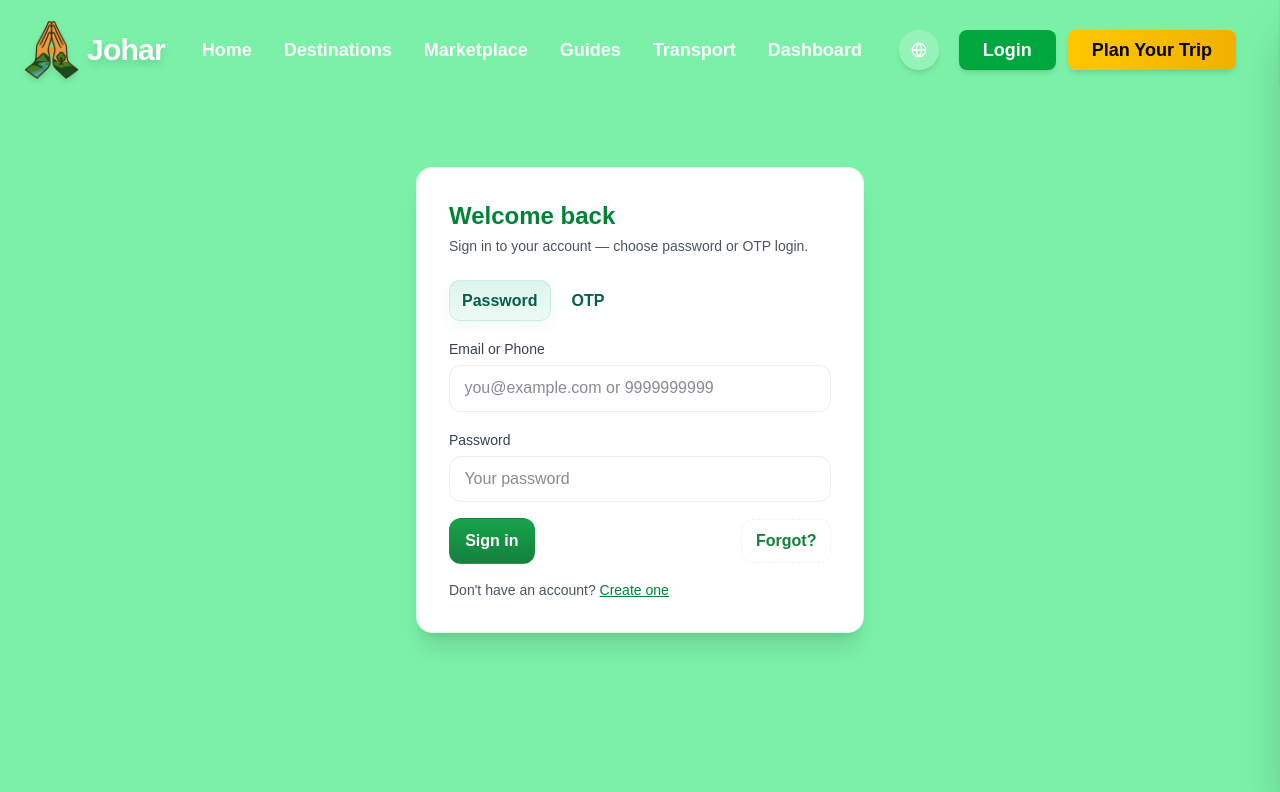
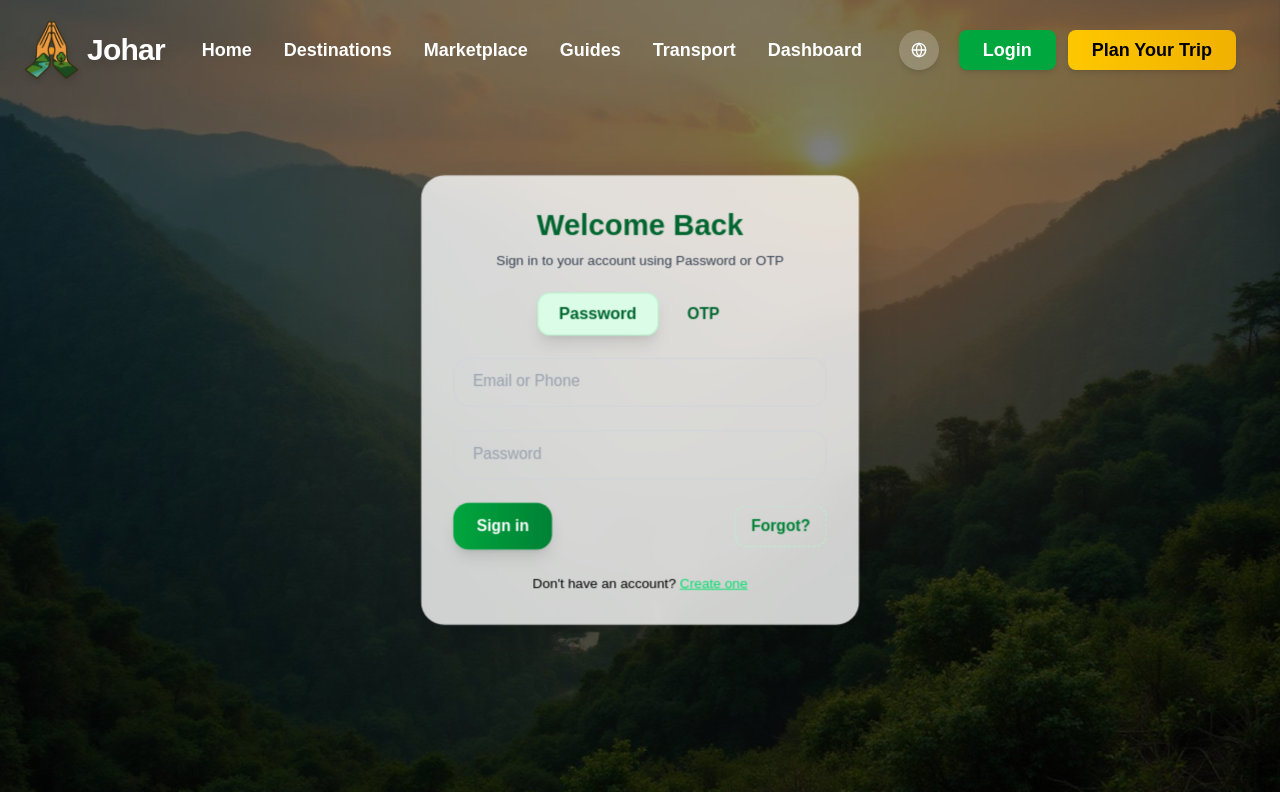
Before and after one commit to MAYANKSHARMA01010/sih_explore_jharkhand, a Next.js app: page /login in a window 1280 px wide. Shown: the top 792 px of the page. Built offline with nearby package versions, Linux system fonts and the light colour scheme.

Commit message:
changed CSS

```diff
--- a/src/app/(pages)/login/page.tsx
+++ b/src/app/(pages)/login/page.tsx
@@ -1,30 +1,15 @@
-/* eslint-disable react/no-unescaped-entities */
-/* eslint-disable @typescript-eslint/no-explicit-any */
-/* eslint-disable @typescript-eslint/no-unused-vars */
 "use client";
 
 import React, { useEffect, useState } from "react";
 import { useRouter } from "next/navigation";
 import Navbar from "@/app/components/common/navbar";
-import Footer from "@/app/components/common/footer";
-
-/**
- * LoginPage.tsx
- *
- * Companion login page to the SignupWizard. Matches the green & white theme and
- * provides two login methods:
- * - Password login (email + password)
- * - OTP login (email or phone -> send OTP -> verify)
- *
- * All network calls are placeholders (POST to /api/...). Keep or replace them with
- * your server-side implementations.
- */
+import heroImage from "../../../public/heroImage.jpg";
 
 type LoginMode = "password" | "otp";
 
 export default function LoginPage() {
   const [mode, setMode] = useState<LoginMode>("password");
-  const [identifier, setIdentifier] = useState(""); // email or phone
+  const [identifier, setIdentifier] = useState("");
   const [password, setPassword] = useState("");
   const [otpCode, setOtpCode] = useState("");
   const [otpSentId, setOtpSentId] = useState<string | null>(null);
@@ -36,14 +21,18 @@ export default function LoginPage() {
 
   useEffect(() => {
     let t: number | undefined;
-    if (resendCounter > 0) t = window.setTimeout(() => setResendCounter(resendCounter - 1), 1000);
-    return () => { if (t !== undefined) clearTimeout(t); };
+    if (resendCounter > 0)
+      t = window.setTimeout(() => setResendCounter(resendCounter - 1), 1000);
+    return () => {
+      if (t !== undefined) clearTimeout(t);
+    };
   }, [resendCounter]);
 
   const isValidEmail = (e: string) => /^\S+@\S+\.\S+$/.test(e);
-  const isValidPhone = (p: string) => /^\d{10,15}$/.test(p.replace(/[^0-9]/g, ""));
+  const isValidPhone = (p: string) =>
+    /^\d{10,15}$/.test(p.replace(/[^0-9]/g, ""));
 
-  async function postJSON(url: string, body: any) {
+  async function postJSON<T>(url: string, body: Record<string, unknown>): Promise<T> {
     setLoading(true);
     setError(null);
     try {
@@ -52,194 +41,303 @@ export default function LoginPage() {
         headers: { "Content-Type": "application/json" },
         body: JSON.stringify(body),
       });
-      const json = await res.json();
-      if (!res.ok) throw new Error(json?.message || "Request failed");
+      const json = (await res.json()) as T;
+      if (!res.ok) throw new Error((json as any)?.message || "Request failed");
       return json;
-    } catch (err: any) {
-      setError(err.message || "Network error");
+    } catch (err: unknown) {
+      if (err instanceof Error) setError(err.message);
+      else setError("Network error");
       throw err;
     } finally {
       setLoading(false);
     }
   }
 
-  /* Password login */
+  const resetAll = () => {
+    setIdentifier("");
+    setPassword("");
+    setOtpCode("");
+    setOtpSentId(null);
+    setError(null);
+    setResendCounter(0);
+  };
+
   async function submitPasswordLogin() {
     if (!isValidEmail(identifier)) return setError("Enter a valid email");
-    if (!password || password.length < 6) return setError("Enter your password (min 6 chars)");
-    try {
-      const json = await postJSON("/api/login", { method: "password", email: identifier, password });
-      // expected: { success: true }
+    if (!password || password.length < 6)
+      return setError("Enter your password (min 6 chars)");
+
+    await postJSON<{ success: boolean }>("/api/login", {
+      method: "password",
+      email: identifier,
+      password,
+    });
+
     setLoggedIn(true);
-    } catch (err) {}
+    resetAll();
   }
 
-  /* OTP flow */
   async function sendOtp() {
-    // accept either email or phone
     const val = identifier.trim();
-    if (isValidEmail(val)) {
-      // email
-    } else if (isValidPhone(val)) {
-      // phone
-    } else {
+    if (!isValidEmail(val) && !isValidPhone(val))
       return setError("Enter a valid email or phone number");
-    }
 
-    try {
-      const json = await postJSON("/api/send-otp", { method: isValidEmail(identifier) ? "email" : "phone", value: identifier, purpose: "login" });
+    const json = await postJSON<{ sentId: string; ttlSeconds: number }>("/api/send-otp", {
+      method: isValidEmail(identifier) ? "email" : "phone",
+      value: identifier,
+      purpose: "login",
+    });
+
     setOtpSentId(json.sentId ?? null);
     setResendCounter(json.ttlSeconds ?? 120);
-    } catch (err) {}
+    setOtpCode(""); // Reset OTP input
   }
 
   async function verifyOtp() {
     if (!otpSentId) return setError("No OTP request found. Please send OTP first.");
     if (!otpCode || otpCode.length < 4) return setError("Enter the OTP code");
-    try {
-      const json = await postJSON("/api/verify-otp", { sentId: otpSentId, code: otpCode });
-      if (json.verified) setLoggedIn(true);
-      else setError("OTP invalid or expired");
-    } catch (err) {}
+
+    const json = await postJSON<{ verified: boolean }>("/api/verify-otp", {
+      sentId: otpSentId,
+      code: otpCode,
+    });
+
+    if (json.verified) {
+      setLoggedIn(true);
+      resetAll();
+    } else {
+      setError("OTP invalid or expired");
     }
-
-  function resetError() { setError(null); }
+  }
 
   return (
     <>
       <Navbar />
-    <div className="min-h-screen flex items-center justify-center bg-green-300 py-12">
-      <div className="w-full max-w-md bg-white rounded-2xl shadow-xl p-8 border border-green-100">
-        <h1 className="text-2xl font-bold text-green-700 mb-1">Welcome back</h1>
-        <p className="text-sm text-gray-600 mb-6">Sign in to your account — choose password or OTP login.</p>
+      <div
+        className="min-h-screen flex items-center justify-center bg-cover bg-center relative animate-zoom-slow"
+        style={{ backgroundImage: `url(${heroImage.src})` }}
+      >
+        <div className="absolute inset-0 bg-black/50"></div>
 
-        <div className="flex gap-2 mb-4">
-          <button className={`tab ${mode === 'password' ? 'tab-active' : ''}`} onClick={() => { setMode('password'); setOtpSentId(null); setOtpCode(''); setError(null); }}>Password</button>
-          <button className={`tab ${mode === 'otp' ? 'tab-active' : ''}`} onClick={() => { setMode('otp'); setPassword(''); setError(null); }}>OTP</button>
+        <div className="relative w-full max-w-md bg-white/80 backdrop-blur-lg rounded-3xl shadow-2xl p-8 border border-white/20 transform transition-all duration-700 scale-95 opacity-0 animate-fade-in">
+          <h1 className="text-3xl font-extrabold text-green-800 mb-2 text-center">
+            Welcome Back
+          </h1>
+          <p className="text-sm text-gray-700 mb-6 text-center">
+            Sign in to your account using Password or OTP
+          </p>
+
+          <div className="flex justify-center gap-3 mb-6">
+            <button
+              className={`px-5 py-2 rounded-xl font-bold text-green-800 transition-all duration-300 ${
+                mode === "password"
+                  ? "bg-green-100 border border-green-200 shadow-lg scale-105"
+                  : "bg-transparent border border-transparent hover:bg-green-50"
+              }`}
+              onClick={() => {
+                setMode("password");
+                resetAll();
+              }}
+            >
+              Password
+            </button>
+            <button
+              className={`px-5 py-2 rounded-xl font-bold text-green-800 transition-all duration-300 ${
+                mode === "otp"
+                  ? "bg-green-100 border border-green-200 shadow-lg scale-105"
+                  : "bg-transparent border border-transparent hover:bg-green-50"
+              }`}
+              onClick={() => {
+                setMode("otp");
+                resetAll();
+              }}
+            >
+              OTP
+            </button>
           </div>
 
-        <div className="space-y-4">
-          <label className="block">
-            <span className="text-sm text-gray-700">Email or Phone</span>
-            <input value={identifier} onChange={(e) => setIdentifier(e.target.value)} className="mt-1 input" placeholder="you@example.com or 9999999999" />
+          <div className="space-y-6">
+            <div className="relative">
+              <input
+                type="text"
+                value={identifier}
+                onChange={(e) => setIdentifier(e.target.value)}
+                id="identifier"
+                className="peer w-full px-5 py-3 rounded-2xl border border-gray-300 text-gray-900 placeholder-transparent focus:outline-none focus:border-green-500 focus:ring-2 focus:ring-green-200 transition"
+                placeholder="Your email or phone"
+              />
+              <label
+                htmlFor="identifier"
+                className="absolute left-5 top-3 text-gray-400 text-sm transition-all peer-placeholder-shown:top-3 peer-placeholder-shown:text-gray-400 peer-placeholder-shown:text-base peer-focus:top-0 peer-focus:text-green-700 peer-focus:text-sm cursor-text select-none"
+              >
+                Email or Phone
               </label>
+            </div>
 
-          {mode === 'password' && (
+            {mode === "password" && (
               <>
-              <label className="block">
-                <span className="text-sm text-gray-700">Password</span>
-                <input type="password" value={password} onChange={(e) => setPassword(e.target.value)} className="mt-1 input" placeholder="Your password" />
+                <div className="relative">
+                  <input
+                    type="password"
+                    value={password}
+                    onChange={(e) => setPassword(e.target.value)}
+                    id="password"
+                    className="peer w-full px-5 py-3 rounded-2xl border border-gray-300 text-gray-900 placeholder-transparent focus:outline-none focus:border-green-500 focus:ring-2 focus:ring-green-200 transition"
+                    placeholder="Your password"
+                  />
+                  <label
+                    htmlFor="password"
+                    className="absolute left-5 top-3 text-gray-400 text-sm transition-all peer-placeholder-shown:top-3 peer-placeholder-shown:text-gray-400 peer-placeholder-shown:text-base peer-focus:top-0 peer-focus:text-green-700 peer-focus:text-sm cursor-text select-none"
+                  >
+                    Password
                   </label>
+                </div>
 
                 <div className="flex items-center justify-between">
-                <button className="btn-primary" onClick={submitPasswordLogin} disabled={loading}>Sign in</button>
-                <button className="btn-ghost" onClick={() => {/* forgot password flow placeholder */}}>Forgot?</button>
+                  <button
+                    className="px-6 py-3 bg-gradient-to-r from-green-600 to-green-700 hover:from-green-700 hover:to-green-600 text-white rounded-2xl font-bold shadow-lg transform hover:-translate-y-1 transition"
+                    onClick={submitPasswordLogin}
+                    disabled={loading}
+                  >
+                    Sign in
+                  </button>
+                  <button className="px-4 py-2 text-green-700 font-semibold rounded-xl border border-dashed border-green-200 hover:bg-green-50 transition">
+                    Forgot?
+                  </button>
                 </div>
               </>
             )}
 
-          {mode === 'otp' && (
+            {mode === "otp" && (
               <>
-              <div className="flex gap-2">
-                <button className="btn" onClick={sendOtp} disabled={!!otpSentId || resendCounter>0}>Send OTP</button>
-                <button className="btn-ghost" disabled={!otpSentId || resendCounter>0} onClick={sendOtp}>Resend</button>
-                <div className="ml-auto text-sm text-gray-500 self-center">{resendCounter>0 ? `${resendCounter}s` : ''}</div>
+                <div className="flex gap-2 mt-2">
+                  <button
+                    className="flex-1 px-4 py-3 bg-gray-100 text-green-700 rounded-xl font-semibold hover:bg-gray-200 transition transform hover:-translate-y-0.5"
+                    onClick={sendOtp}
+                    disabled={!!otpSentId || resendCounter > 0}
+                  >
+                    Send OTP
+                  </button>
+                  <button
+                    className="px-4 py-3 text-green-700 rounded-xl border border-dashed border-green-200 font-semibold hover:bg-green-50 transition"
+                    disabled={!otpSentId || resendCounter > 0}
+                    onClick={sendOtp}
+                  >
+                    Resend
+                  </button>
+                  <div className="ml-auto text-sm text-gray-500 self-center">
+                    {resendCounter > 0 ? `${resendCounter}s` : ""}
+                  </div>
                 </div>
 
                 {otpSentId && (
-                <div>
-                  <label className="block mt-2">
-                    <span className="text-sm text-gray-700">Enter OTP</span>
-                    <input value={otpCode} onChange={(e) => setOtpCode(e.target.value)} className="mt-1 input" placeholder="123456" />
+                  <div className="mt-3 relative">
+                    <input
+                      value={otpCode}
+                      onChange={(e) => setOtpCode(e.target.value)}
+                      id="otpCode"
+                      className="peer w-full px-5 py-3 rounded-2xl border border-gray-300 text-gray-900 placeholder-transparent focus:outline-none focus:border-green-500 focus:ring-2 focus:ring-green-200 transition"
+                      placeholder="123456"
+                    />
+                    <label
+                      htmlFor="otpCode"
+                      className="absolute left-5 top-3 text-gray-400 text-sm transition-all peer-placeholder-shown:top-3 peer-placeholder-shown:text-gray-400 peer-placeholder-shown:text-base peer-focus:top-0 peer-focus:text-green-700 peer-focus:text-sm cursor-text select-none"
+                    >
+                      Enter OTP
                     </label>
-                  <div className="mt-3 flex items-center gap-2">
-                    <button className="btn-primary" onClick={verifyOtp}>Verify & Sign in</button>
-                    <button className="btn" onClick={() => { setOtpSentId(null); setOtpCode(''); }}>Cancel</button>
+
+                    <div className="flex gap-2 mt-3">
+                      <button
+                        className="flex-1 px-5 py-3 bg-gradient-to-r from-green-600 to-green-700 hover:from-green-700 hover:to-green-600 text-white rounded-2xl font-bold shadow-lg transform hover:-translate-y-1 transition"
+                        onClick={verifyOtp}
+                      >
+                        Verify & Sign in
+                      </button>
+                      <button
+                        className="px-5 py-3 bg-gray-100 text-green-700 rounded-2xl font-semibold hover:bg-gray-200 transition"
+                        onClick={() => resetAll()}
+                      >
+                        Cancel
+                      </button>
                     </div>
                   </div>
                 )}
               </>
             )}
 
-          {error && <div className="text-sm text-red-700 bg-red-50 p-2 rounded mt-2">{error}</div>}
-          {loading && <div className="text-sm text-gray-600">Working... please wait.</div>}
-
+            {error && (
+              <div className="text-sm text-red-700 bg-red-50 p-3 rounded mt-3 text-center font-medium animate-slide-in">
+                {error}
+              </div>
+            )}
+            {loading && (
+              <div className="text-sm text-gray-200 text-center mt-2 animate-pulse">
+                Working... please wait.
+              </div>
+            )}
             {loggedIn && (
-            <div className="mt-4 p-3 rounded bg-green-50 border border-green-100 text-green-800">You are signed in — redirecting...</div>
+              <div className="mt-4 p-3 rounded bg-green-50 border border-green-100 text-green-800 text-center font-medium animate-slide-in">
+                You are signed in — redirecting...
+              </div>
             )}
 
-          <div className="mt-4 text-sm text-gray-600">Don't have an account? <a className="text-green-700 underline" onClick={() => router.push("/register")}>Create one</a></div>
+            <div className="mt-6 text-sm text-black text-center">
+              Don&apos;t have an account?{" "}
+              <a
+                className="text-green-400 underline cursor-pointer hover:text-green-300 transition"
+                onClick={() => router.push("/register")}
+              >
+                Create one
+              </a>
+            </div>
+          </div>
+        </div>
       </div>
 
-      <style jsx>{`
-        .input {
-          width: 100%;
-          padding: 0.65rem 0.9rem;
-          border: 1px solid #e6eef0;
-          border-radius: 0.75rem;
-          color: #0f172a;
-          background: #ffffff;
+      <style jsx global>{`
+        @keyframes zoom-slow {
+          0% {
+            transform: scale(1);
           }
-        .input:focus {
-          outline: none;
-          border-color: #16a34a;
-          box-shadow: 0 6px 18px rgba(22,163,74,0.06), 0 0 0 4px rgba(16,185,129,0.04);
-          transform: translateY(-1px);
+          50% {
+            transform: scale(1.05);
+          }
+          100% {
+            transform: scale(1);
+          }
+        }
+        .animate-zoom-slow {
+          animation: zoom-slow 20s ease-in-out infinite;
         }
 
-        .btn {
-          padding: 0.55rem 0.85rem;
-          background: linear-gradient(180deg, #f8faf9 0%, #f3f7f4 100%);
-          border-radius: 0.7rem;
-          border: 1px solid rgba(16,185,129,0.08);
-          color: #064e3b;
-          font-weight: 600;
-          cursor: pointer;
+        @keyframes fade-in {
+          0% {
+            opacity: 0;
+            transform: scale(0.95);
           }
-        .btn:hover { transform: translateY(-1px); }
-
-        .btn-ghost {
-          padding: 0.55rem 0.85rem;
-          background: transparent;
-          border-radius: 0.7rem;
-          color: #15803d;
-          font-weight: 600;
-          border: 1px dashed rgba(21,128,61,0.08);
+          100% {
+            opacity: 1;
+            transform: scale(1);
+          }
+        }
+        .animate-fade-in {
+          animation: fade-in 0.6s ease forwards;
         }
 
-        .btn-primary {
-          padding: 0.6rem 0.95rem;
-          background: linear-gradient(180deg, #16a34a 0%, #15803d 100%);
-          color: #ffffff;
-          border-radius: 0.75rem;
-          border: 1px solid rgba(8,145,102,0.12);
-          font-weight: 700;
-          cursor: pointer;
+        @keyframes slide-in {
+          0% {
+            opacity: 0;
+            transform: translateY(-10px);
           }
-
-        .tab {
-          padding: 0.45rem 0.75rem;
-          border-radius: 0.65rem;
-          border: 1px solid transparent;
-          background: transparent;
-          color: #065f46;
-          font-weight: 700;
-          cursor: pointer;
+          100% {
+            opacity: 1;
+            transform: translateY(0);
           }
-        .tab-active {
-          background: linear-gradient(180deg, rgba(16,185,129,0.14) 0%, rgba(16,185,129,0.08) 100%);
-          border-color: rgba(16,185,129,0.14);
-          box-shadow: 0 6px 18px rgba(16,185,129,0.06);
         }
-
-        @media (max-width: 640px) {
-          .input { padding: 0.6rem; }
-          .btn, .btn-ghost, .btn-primary { padding: 0.5rem 0.7rem; font-size: 0.95rem; }
+        .animate-slide-in {
+          animation: slide-in 0.4s ease forwards;
         }
       `}</style>
-      </div>
-    </div>
-    <Footer />
     </>
   );
 }
```
Lines whose indentation alone changed are shown as unchanged.
